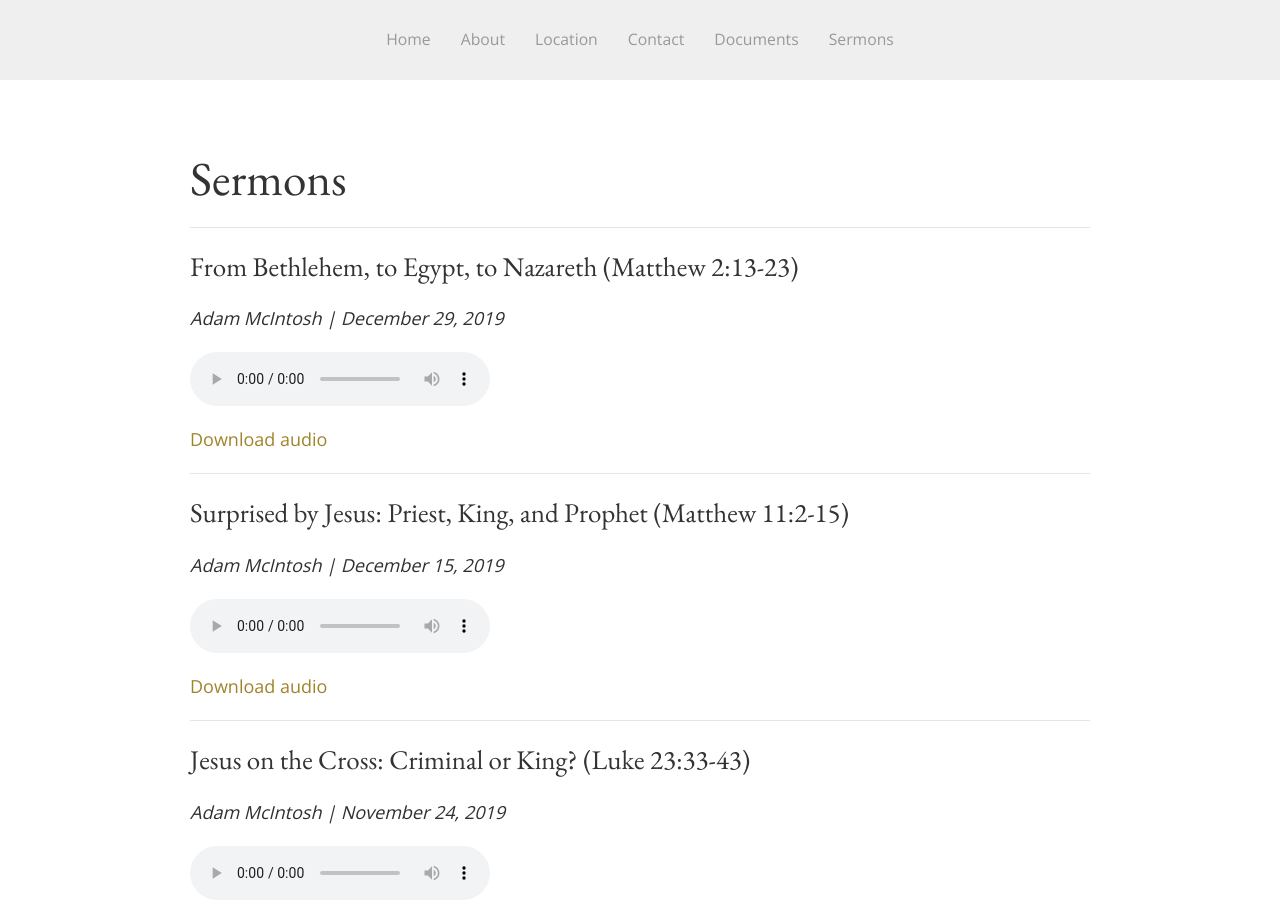
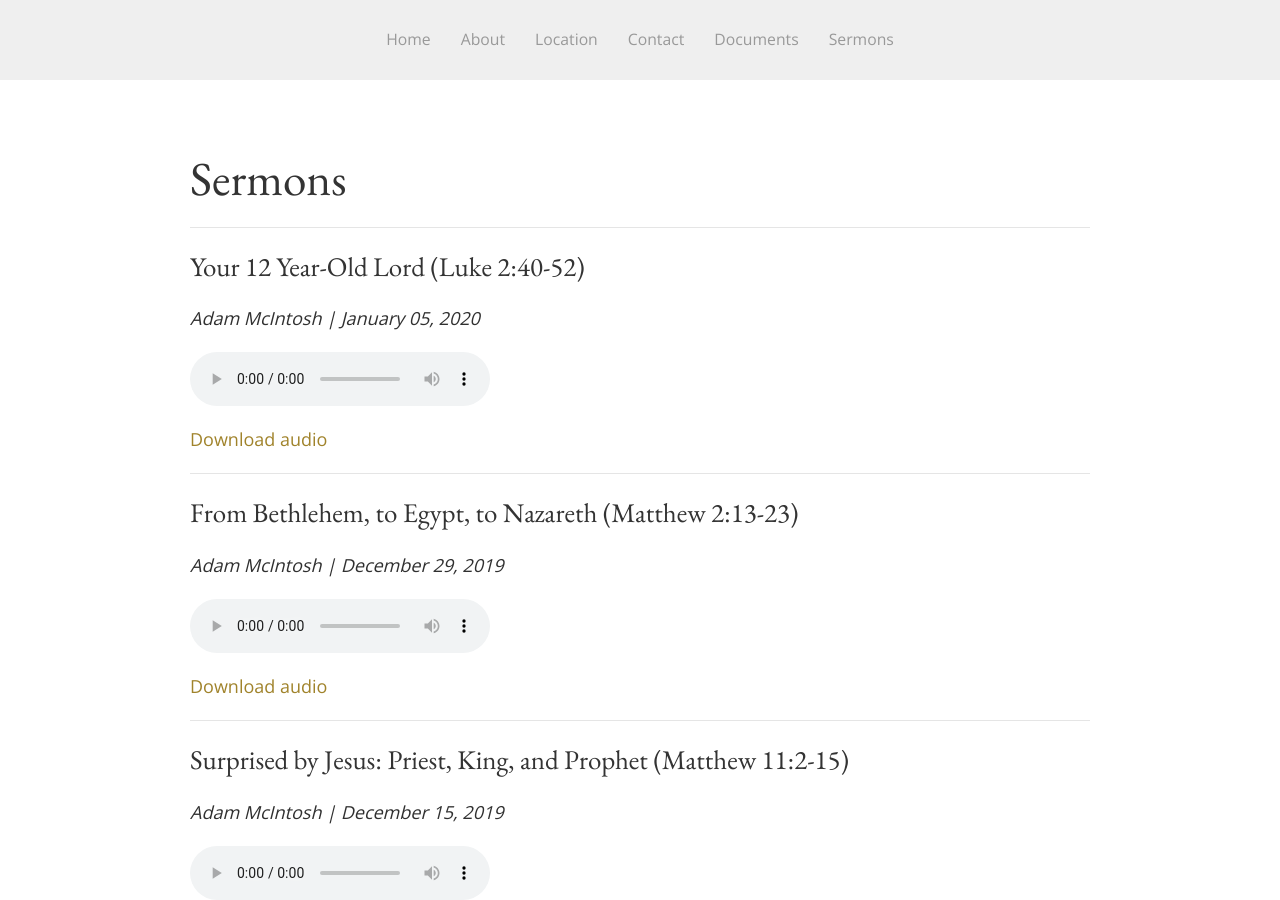
Before and after one commit to SaintDavidsChurch/website, a Jekyll site: the page built from sermons.html, in a window 1280 px wide and 900 px high. Built offline with Jekyll 4.4.1, drawn with Linux system fonts in a browser that asks for light colours.

Commit message:
Updated by InferCMS

```diff
--- a/_data/sermons.yml
+++ b/_data/sermons.yml
@@ -26,3 +26,7 @@
   date: '2019-12-29'
   preacher: Adam McIntosh
   audio_file: https://saintdavids.church/assets/sermons/Adam-McIntosh_December29-2019_Matt2.13-23.mp3
+- title: Your 12 Year-Old Lord (Luke 2:40-52)
+  date: '2020-01-05'
+  preacher: Adam McIntosh
+  audio_file: https://saintdavids.church/assets/sermons/Adam-McIntosh_Jan5-2020_Luke2.40-52.mp3
```
